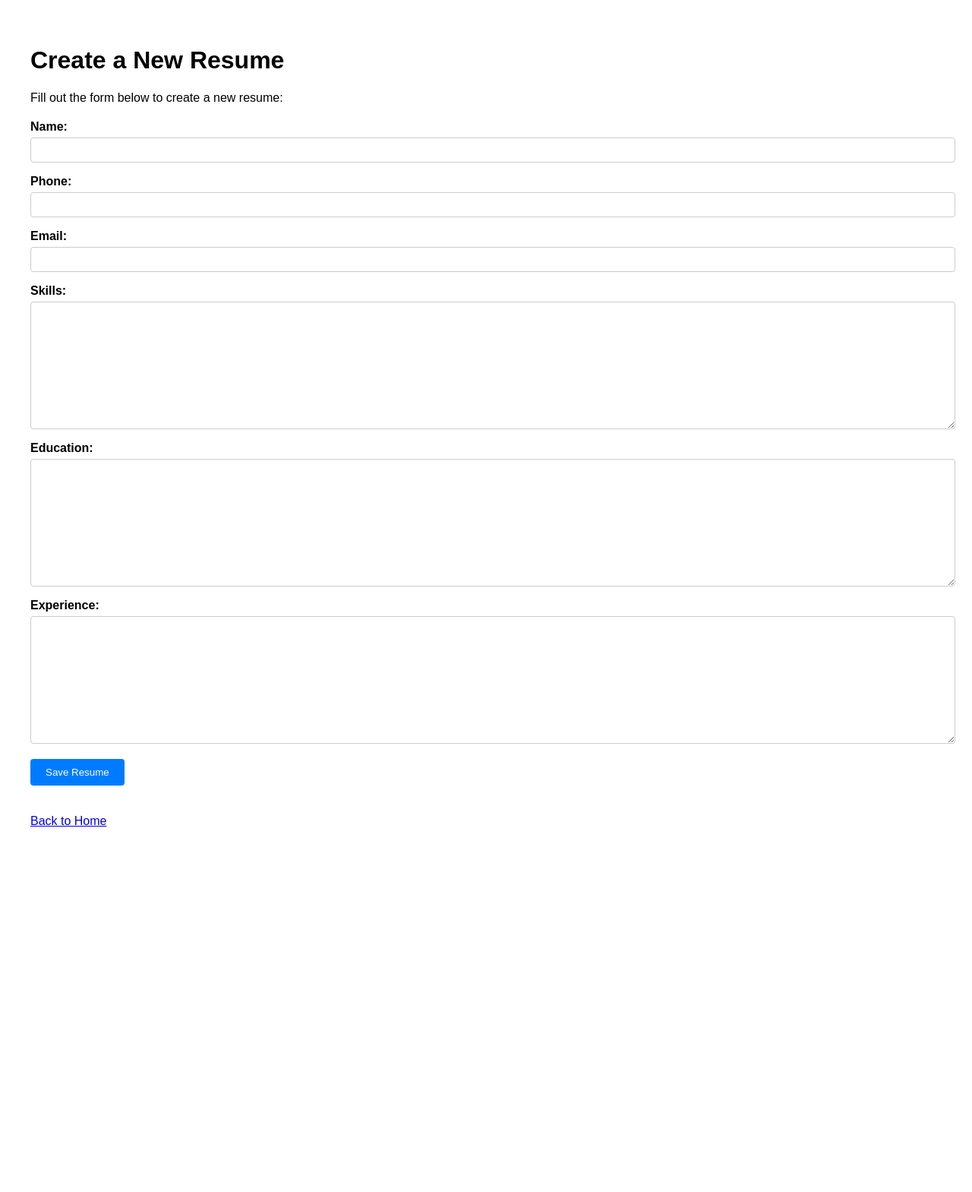
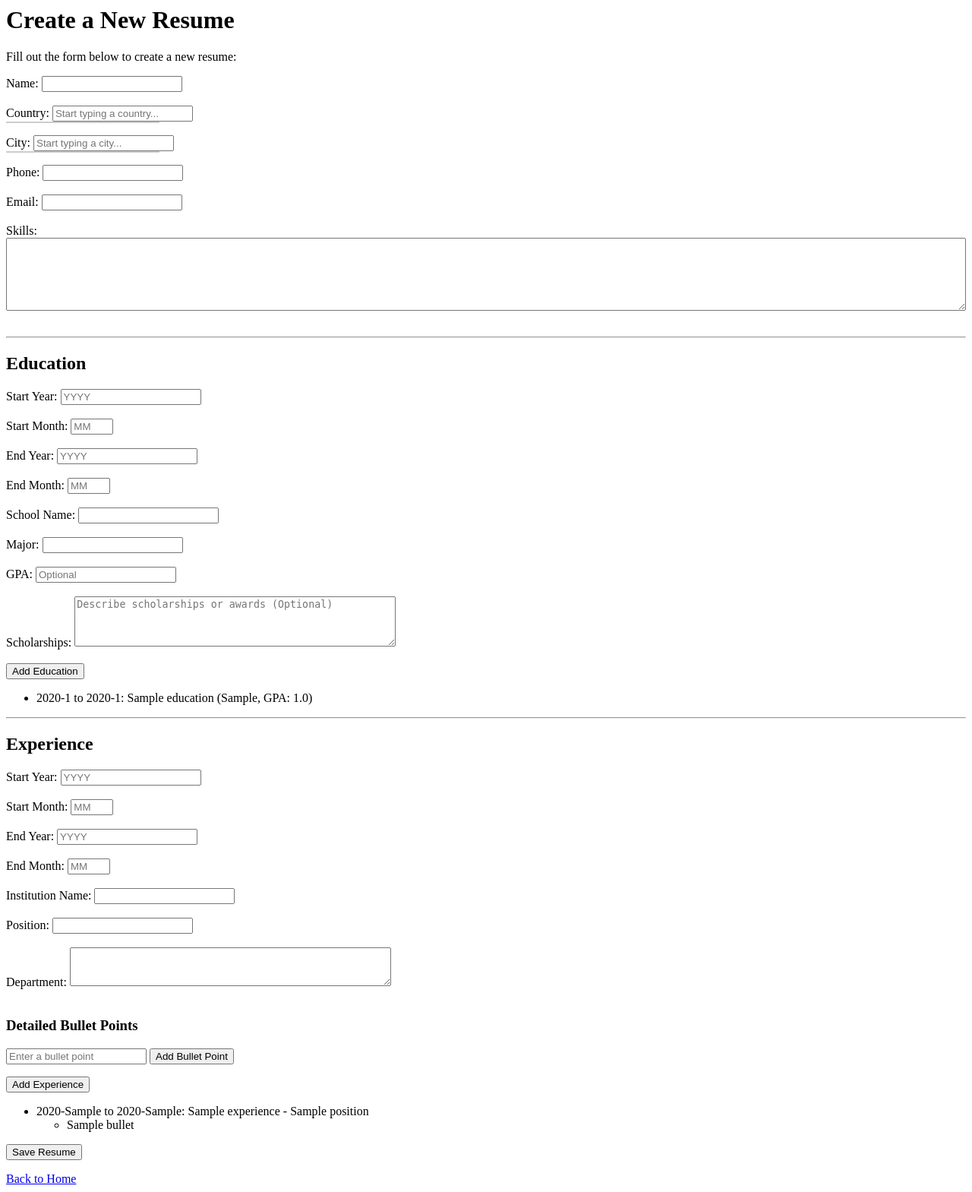
Before and after one commit to Mingyang-ZHAI/AI-Resume-Builder, a Django app: template resume-app/resume_build/templates/resume_build/create_resume.html in a window 1280 px wide. Shown: the whole page at 76% size. Before the commit the page ends 1088 px from the top, so only its background shows below. Run offline with Django 5.2, Linux system fonts and the light colour scheme; tables that the repository leaves empty hold one stand-in row (values such as "Sample post"); the template is opened without the code that fills it: values that come from a table or form of the project are taken from there, most other values are stand-ins (such as "Sample title", 1, 10 or a date in 2020); data that the repository does not hold is empty.

Commit message:
Update create_resume.html with new fields

```diff
--- a/resume-app/resume_build/forms.py
+++ b/resume-app/resume_build/forms.py
@@ -1,14 +1,47 @@
+
 from django import forms
-from .models import Resume
+from .models import Resume, Experience, Education
 
 class ResumeForm(forms.ModelForm):
     class Meta:
         model = Resume
-        fields = ['name', 'phone', 'email', 'skills', 'education', 'experience']
+        fields = ['name', 'country', 'city', 'phone', 'email', 'skills']
 
-    name = forms.CharField(required=False)
-    phone = forms.CharField(required=False)
-    email = forms.EmailField(required=False)
-    skills = forms.CharField(widget=forms.Textarea, required=False)
-    education = forms.CharField(widget=forms.Textarea, required=False)
-    experience = forms.CharField(widget=forms.Textarea, required=False)
+    # 为 country 和 city 添加属性支持动态联想
+    country = forms.CharField(
+        widget=forms.TextInput(attrs={'id': 'country-input', 'placeholder': 'Start typing a country...'}),
+        required=True
+    )
+    city = forms.CharField(
+        widget=forms.TextInput(attrs={'id': 'city-input', 'placeholder': 'Start typing a city...'}),
+        required=True
+    )
+
+
+class ExperienceForm(forms.ModelForm):
+    bullet_point = forms.CharField(
+        label="Bullet Point", required=False, widget=forms.TextInput(attrs={'placeholder': 'Add a bullet point'})
+    )  # Temporary field for a single bullet point
+
+    class Meta:
+        model = Experience
+        fields = [
+            'start_year',
+            'start_month',
+            'end_year',
+            'end_month',
+            'institution_name',
+            'position',
+            'department_and_role',
+            'content',
+        ]
+
+
+
+class EducationForm(forms.ModelForm):
+    class Meta:
+        model = Education
+        fields = [
+            'start_year', 'start_month', 'end_year', 'end_month',
+            'school_name', 'major', 'gpa', 'content',
+        ]
--- a/resume-app/resume_build/templates/resume_build/create_resume.html
+++ b/resume-app/resume_build/templates/resume_build/create_resume.html
@@ -1,71 +1,178 @@
-<!-- <!DOCTYPE html>
-<html lang="en">
-<head>
-    <meta charset="UTF-8">
-    <meta name="viewport" content="width=device-width, initial-scale=1.0">
-    <title>Create Resume</title>
-</head>
-<body>
+{% block content %}
 <h1>Create a New Resume</h1>
-    <form method="POST">
+<p>Fill out the form below to create a new resume:</p>
+
+<!-- Form for Resume Basic Information -->
+<form method="post">
     {% csrf_token %}
-        {{ form.as_p }}
-        <button type="submit">Save Resume</button>
+    <label for="name-input">Name:</label>
+    <input type="text" id="name-input" name="name" required><br><br>
+
+    <label for="country-input">Country:</label>
+    <input type="text" id="country-input" name="country" placeholder="Start typing a country..." required>
+    <ul id="country-suggestions" class="suggestions"></ul><br><br>
+
+    <label for="city-input">City:</label>
+    <input type="text" id="city-input" name="city" placeholder="Start typing a city..." required>
+    <ul id="city-suggestions" class="suggestions"></ul><br><br>
+
+    <label for="phone-input">Phone:</label>
+    <input type="text" id="phone-input" name="phone" required><br><br>
+
+    <label for="email-input">Email:</label>
+    <input type="email" id="email-input" name="email" required><br><br>
+
+    <label for="skills-input">Skills:</label>
+    <textarea id="skills-input" name="skills" rows="6" cols="50" style="resize: both; width: 100%;"></textarea><br><br>
 </form>
-</body>
-</html> -->
 
-<!DOCTYPE html>
-<html lang="en">
-<head>
-    <meta charset="UTF-8">
-    <meta name="viewport" content="width=device-width, initial-scale=1.0">
-    <title>Create Resume</title>
+<hr>
+
+<!-- Education Section -->
+<h2>Education</h2>
+<form method="post">
+    {% csrf_token %}
+    <label for="start-year-education">Start Year:</label>
+    <input type="number" id="start-year-education" name="start_year" placeholder="YYYY" required><br><br>
+
+    <label for="start-month-education">Start Month:</label>
+    <input type="number" id="start-month-education" name="start_month" placeholder="MM" min="1" max="12" required><br><br>
+
+    <label for="end-year-education">End Year:</label>
+    <input type="number" id="end-year-education" name="end_year" placeholder="YYYY" required><br><br>
+
+    <label for="end-month-education">End Month:</label>
+    <input type="number" id="end-month-education" name="end_month" placeholder="MM" min="1" max="12" required><br><br>
+
+    <label for="school-name">School Name:</label>
+    <input type="text" id="school-name" name="school_name" required><br><br>
+
+    <label for="major">Major:</label>
+    <input type="text" id="major" name="major" required><br><br>
+
+    <label for="gpa">GPA:</label>
+    <input type="number" step="0.01" id="gpa" name="gpa" placeholder="Optional"><br><br>
+
+    <label for="scholarships">Scholarships:</label>
+    <textarea id="scholarships" name="scholarships" placeholder="Describe scholarships or awards (Optional)" rows="4" cols="50"></textarea><br><br>
+
+    <button type="submit" name="add_education" class="btn btn-success">Add Education</button>
+</form>
+<ul>
+    {% for education in educations %}
+        <li>
+            {{ education.start_year }}-{{ education.start_month }} to {{ education.end_year }}-{{ education.end_month }}:
+            {{ education.school_name }} ({{ education.major }}, GPA: {{ education.gpa|default:"N/A" }})
+            {% if education.scholarships %}
+                <ul>
+                    <li>Scholarships: {{ education.scholarships }}</li>
+                </ul>
+            {% endif %}
+        </li>
+    {% endfor %}
+</ul>
+
+
+
+<hr>
+
+<!-- Experience Section -->
+<h2>Experience</h2>
+<form method="post">
+    {% csrf_token %}
+    <label for="start-year">Start Year:</label>
+    <input type="number" id="start-year" name="start_year" placeholder="YYYY" required><br><br>
+
+    <label for="start-month">Start Month:</label>
+    <input type="number" id="start-month" name="start_month" placeholder="MM" min="1" max="12" required><br><br>
+
+    <label for="end-year">End Year:</label>
+    <input type="number" id="end-year" name="end_year" placeholder="YYYY" required><br><br>
+
+    <label for="end-month">End Month:</label>
+    <input type="number" id="end-month" name="end_month" placeholder="MM" min="1" max="12" required><br><br>
+
+    <label for="institution-name">Institution Name:</label>
+    <input type="text" id="institution-name" name="institution_name" required><br><br>
+
+    <label for="position">Position:</label>
+    <input type="text" id="position" name="position" required><br><br>
+
+    <label for="department-and-role">Department:</label>
+    <textarea id="department-and-role" name="department_and_role" rows="3" cols="50"></textarea><br><br>
+
+    <!-- Bullet Points Section -->
+    <h3>Detailed Bullet Points</h3>
+    <input type="text" id="bullet-point-input" placeholder="Enter a bullet point" name="bullet_point">
+    <button type="button" id="add-bullet-point">Add Bullet Point</button>
+    <ul id="bullet-points-list"></ul>
+
+    <button type="submit" name="add_experience" class="btn btn-success">Add Experience</button>
+</form>
+<ul>
+    {% for experience in experiences %}
+        <li>{{ experience.start_year }}-{{ experience.start_month }} to {{ experience.end_year }}-{{ experience.end_month }}: {{ experience.institution_name }} - {{ experience.position }}</li>
+        <ul>
+            {% for bullet in experience.bullet_points %}
+                <li>{{ bullet }}</li>
+            {% endfor %}
+        </ul>
+    {% endfor %}
+</ul>
+
+<!-- Save Resume Button -->
+<form method="post">
+    {% csrf_token %}
+    <button type="submit" class="btn btn-primary">Save Resume</button>
+</form>
+
+<a href="/" class="btn btn-link">Back to Home</a>
+
 <style>
-        body {
-            font-family: Arial, sans-serif;
-            margin: 20px;
-            padding: 20px;
+/* Suggestions style */
+.suggestions {
+    list-style-type: none;
+    margin: 0;
+    padding: 0;
+    border: 1px solid #ccc;
+    max-height: 100px;
+    overflow-y: auto;
+    position: absolute;
+    background: white;
+    z-index: 1000;
+    width: 200px;
 }
-        form {
-            margin: 20px 0;
-        }
-        label {
-            display: block;
-            margin-top: 10px;
-            font-weight: bold;
-        }
-        input, textarea, button {
-            display: block;
-            width: 100%;
-            margin-top: 5px;
+
+.suggestions li {
     padding: 8px;
-            border: 1px solid #ccc;
-            border-radius: 4px;
-        }
-        button {
-            width: auto;
-            margin-top: 20px;
-            padding: 10px 20px;
-            background-color: #007BFF;
-            color: white;
-            border: none;
     cursor: pointer;
 }
-        button:hover {
-            background-color: #0056b3;
+
+.suggestions li:hover {
+    background-color: #f0f0f0;
 }
 </style>
-</head>
-<body>
-    <h1>Create a New Resume</h1>
-    <p>Fill out the form below to create a new resume:</p>
-    <form method="POST">
-        {% csrf_token %}
-        {{ form.as_p }}
-        <button type="submit">Save Resume</button>
-    </form>
-    <br>
-    <a href="{% url 'index' %}">Back to Home</a>
-</body>
-</html>
+
+<script>
+// JavaScript for handling bullet points
+document.getElementById('add-bullet-point').addEventListener('click', function () {
+    const input = document.getElementById('bullet-point-input');
+    const bulletList = document.getElementById('bullet-points-list');
+
+    if (input.value.trim() !== '') {
+        const li = document.createElement('li');
+        li.textContent = input.value;
+        bulletList.appendChild(li);
+
+        const hiddenInput = document.createElement('input');
+        hiddenInput.type = 'hidden';
+        hiddenInput.name = 'bullet_points[]';
+        hiddenInput.value = input.value;
+        bulletList.appendChild(hiddenInput);
+
+        input.value = '';
+    }
+});
+</script>
+
+{% endblock %}
--- a/resume-app/resume_build/urls.py
+++ b/resume-app/resume_build/urls.py
@@ -7,4 +7,8 @@ urlpatterns = [
     path('', views.index, name='index'),
     path('create/', views.create_resume, name='create_resume'),
     path('signup/', views.signup, name='signup'),  # Fixed signup function reference
+    path('signin/', views.signin, name='signin'),
+    path('api/countries/', views.get_countries, name='get_countries'),
+    path('api/cities/', views.get_cities, name='get_cities'),
+
 ]
--- a/resume-app/resume_builder/settings.py
+++ b/resume-app/resume_builder/settings.py
@@ -55,7 +55,7 @@ ROOT_URLCONF = 'resume_builder.urls'
 TEMPLATES = [
     {
         'BACKEND': 'django.template.backends.django.DjangoTemplates',
-        'DIRS': [],
+        'DIRS': [BASE_DIR / 'templates'],  # 确保指向你的 templates 目录
         'APP_DIRS': True,
         'OPTIONS': {
             'context_processors': [
@@ -67,6 +67,7 @@ TEMPLATES = [
         },
     },
 ]
+
 
 WSGI_APPLICATION = 'resume_builder.wsgi.application'
 
```
Also changed, not shown: resume-app/requirements.txt (added, +22 -0 lines), resume-app/resume_build/models.py (+32 -4 lines), resume-app/resume_build/templates/resume_build/index.html (+0 -24 lines), resume-app/resume_build/templates/signup.html (+7 -3 lines), resume-app/resume_build/templates/signup_success.html (+8 -0 lines), resume-app/resume_build/views.py (+122 -67 lines), resume-app/db.sqlite3, resume-app/resume_build/migrations/0003_resume_city_resume_country.py (added), resume-app/resume_build/migrations/0004_remove_resume_education_remove_resume_experience_and_more.py (added), resume-app/resume_build/migrations/0005_remove_experience_month_remove_experience_year_and_more.py (added), resume-app/resume_build/migrations/0006_rename_month_education_end_month_and_more.py (added), resume-app/resume_build/migrations/0007_experience_bullet_points_and_more.py (added), resume-app/resume_build/migrations/0008_education_gpa_education_major_education_school_name_and_more.py (added). Lines whose indentation alone changed are shown as unchanged.
